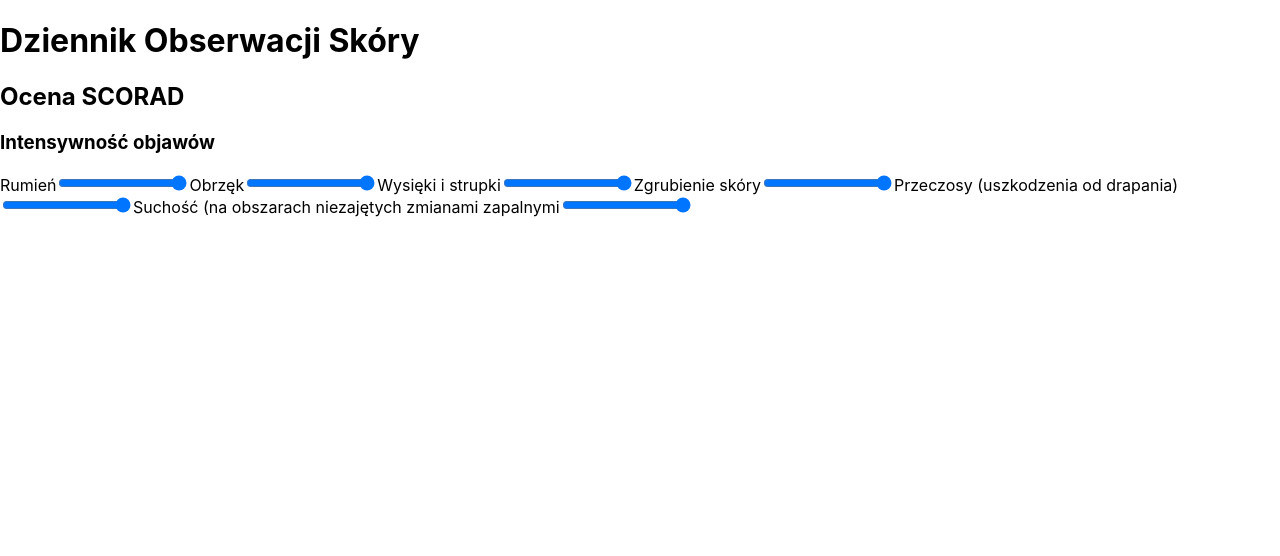
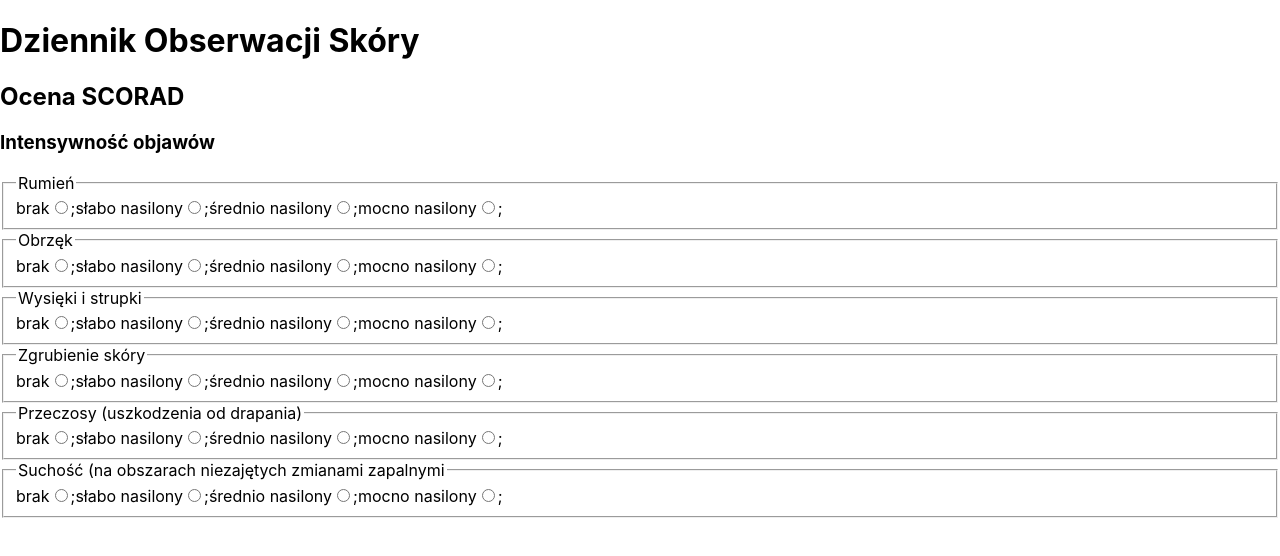
Before and after one commit to karolinachodera/dermatopik, a React (Create React App) app: page / in a window 1280 px wide. Shown: the top 556 px of the page. Built offline with nearby package versions, Linux system fonts and the light colour scheme.

Commit message:
add radio inputs instead of range inputs

```diff
--- a/src/Scorad.js
+++ b/src/Scorad.js
@@ -30,12 +30,39 @@ function Scorad({ id, description }) {
     );
   });
 
+  function Inputs({ symptom }) {
+    const values = [
+      "brak",
+      "słabo nasilony",
+      "średnio nasilony",
+      "mocno nasilony",
+    ];
+    const inputs = values.map((value, index) => {
+      return (
+        <>
+          <label for={index}>{value}</label>
+          <input id={index} name={symptom} value={index} type="radio"></input>;
+        </>
+      );
+    });
+    return inputs;
+  }
+
+  const inputs2 = inputsInfo.map((input) => {
+    return (
+      <fieldset>
+        <legend>{input[1]}</legend>
+        <Inputs symptom={input[0]} />
+      </fieldset>
+    );
+  });
+
   return (
     <>
       <section>
         <h2>Ocena SCORAD</h2>
         <h3>Intensywność objawów</h3>
-        {inputs}
+        {inputs2}
       </section>
     </>
   );
```
